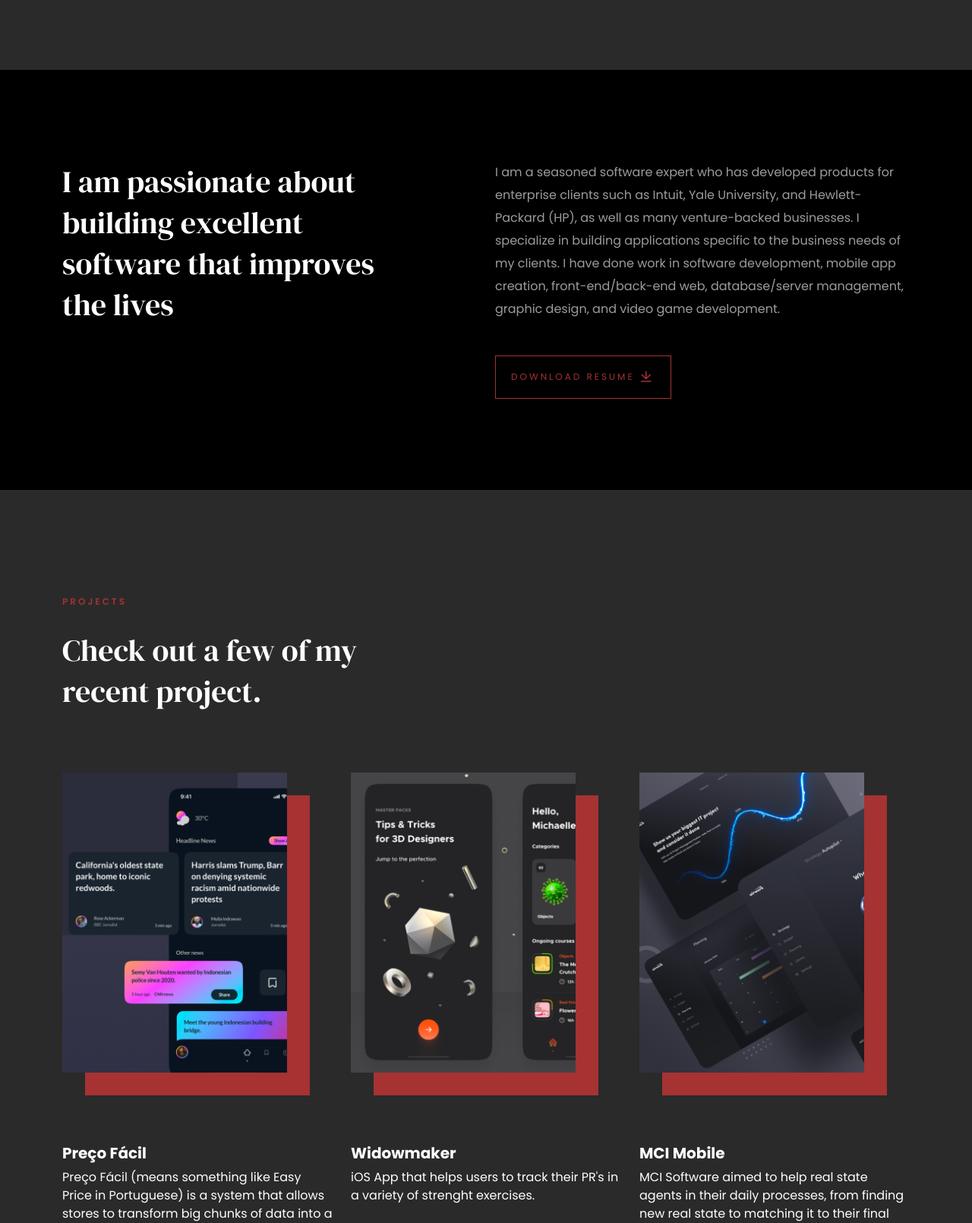
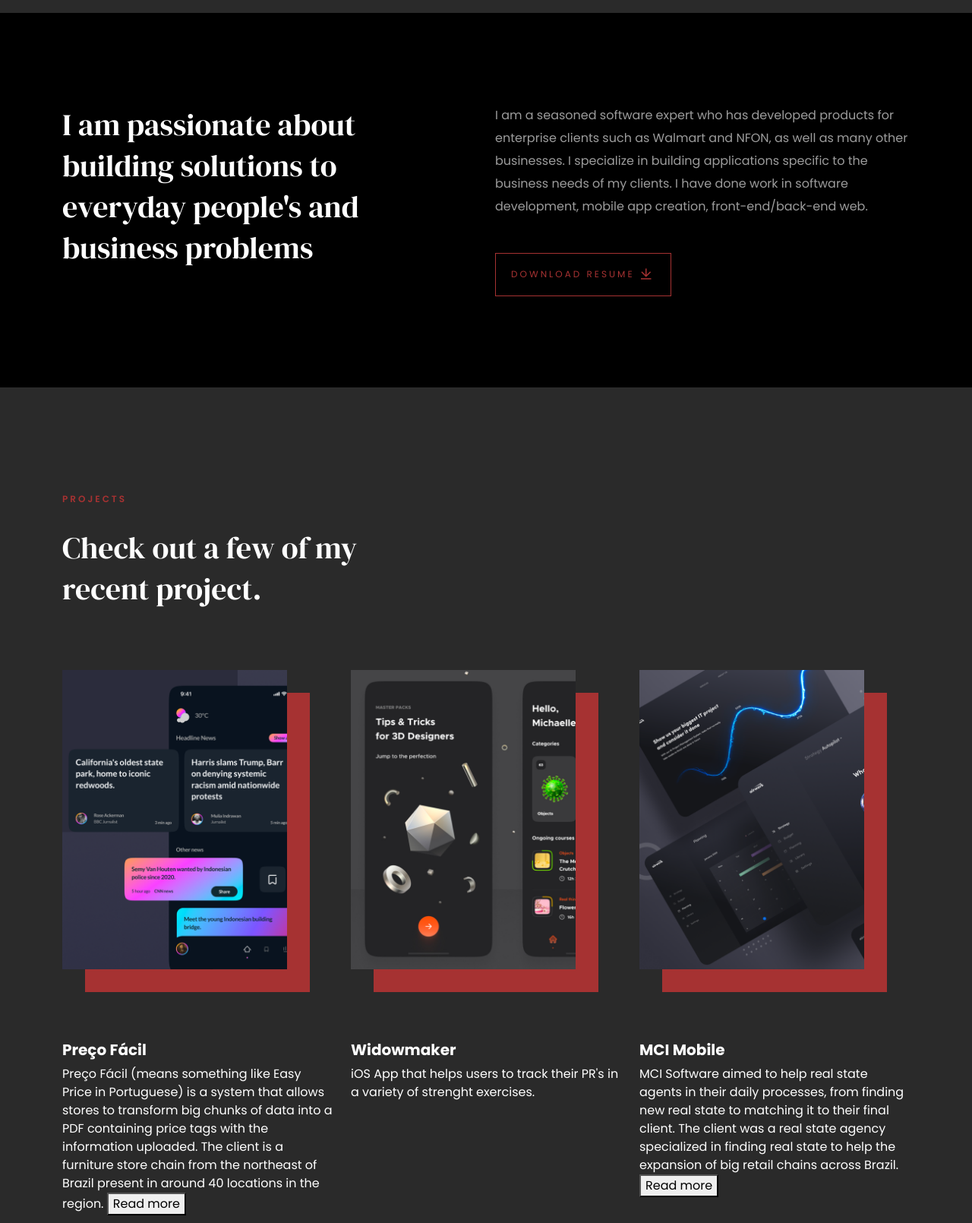
Before and after one commit to rbrenor2/intro, a plain HTML site: page index.html in a window 1280 px wide. Shown: the part 620-2230 px from the top of the page at 76% size. Drawn offline with nearby package versions, Linux system fonts and the light colour scheme.

Commit message:
Addin read more func to projects

```diff
--- a/assets/css/main.css
+++ b/assets/css/main.css
@@ -173,10 +173,10 @@ img {
   justify-content: center;
   align-items: center;
   font-size: 1.25rem;
-  color: #2a2a2a;
+  color: white;
 }
 .ds-social li:hover a {
-  background-color: #a63232;
+  background-color: white;
   color: #000;
 }
 
@@ -185,7 +185,7 @@ img {
   position: relative;
 }
 .ds-banner figure figcaption {
-  color: #fff;
+  color: black;
   font-size: 1.875rem;
   position: absolute;
   bottom: 0;
@@ -493,3 +493,13 @@ img {
     margin-right: 1.875rem;
   }
 }
+
+#read-more-1,
+#read-more-2,
+#read-more-3 {
+  display: none;
+}
+
+.ds-projects-loop {
+  margin-bottom: 20px;
+}
--- a/assets/js/main.js
+++ b/assets/js/main.js
@@ -1,15 +1,28 @@
-jQuery(document).ready(function($) {
-
-   if ($('.ds-testimonials-section').length) {
-		$('.ds-testimonials-slider').slick({
+jQuery(document).ready(function ($) {
+  if ($(".ds-testimonials-section").length) {
+    $(".ds-testimonials-slider").slick({
       infinite: true,
       arrows: true,
       autoplay: true,
       autoplaySpeed: 4000,
-		  	prevArrow:"<button type='button' class='slick-prev slick-arrow'><i class='ri-arrow-left-line'></i></button>",
-		  	nextArrow:"<button type='button' class='slick-next slick-arrow'><i class='ri-arrow-right-line'></i></button>"
+      prevArrow:
+        "<button type='button' class='slick-prev slick-arrow'><i class='ri-arrow-left-line'></i></button>",
+      nextArrow:
+        "<button type='button' class='slick-next slick-arrow'><i class='ri-arrow-right-line'></i></button>",
     });
   }
+});
 
-
-});
+function expand(expandable, button) {
+  console.log(expandable);
+  var moreText = document.getElementById(expandable);
+  var btnText = document.getElementById(button);
+  console.log(moreText);
+  if (moreText.style.display === "none") {
+    btnText.innerHTML = "Read less";
+    moreText.style.display = "inline";
+  } else {
+    btnText.innerHTML = "Read more";
+    moreText.style.display = "none";
+  }
+}
--- a/index.html
+++ b/index.html
@@ -33,14 +33,14 @@
     />
     <!-- Main CSS -->
     <link href="assets/css/main.css" rel="stylesheet" />
-    <title>brenor2 - Software Developer</title>
+    <title>Breno Rios - Software Developer</title>
   </head>
   <body>
     <!-- header -->
     <header class="ds-header">
       <div class="container">
         <div class="ds-logo">
-          <a href="index.html">brenor2</a>
+          <a href="index.html">Breno Rios</a>
         </div>
       </div>
     </header>
@@ -53,8 +53,10 @@
             class="col-12 col-sm-12 col-md-6 col-lg-7 col-xl-7 col-xxl-7 ds-banner-left"
           >
             <h1 class="ds-banner-hed">
-              I’m a soft­ware devel­op­er based in Lisbon, Portugal.
+              Hello, <br />
+              I'm Breno Rios
             </h1>
+            <h2>and I’m a soft­ware devel­op­er based in Lisbon, Portugal.</h2>
             <ul class="ds-social">
               <li>
                 <a href="https://www.instagram.com/brenor2/" target="_blanck"
@@ -81,7 +83,7 @@
                 src="assets/images/banner-image.png"
                 class="ds-image-shadow"
               />
-              <figcaption>Breno Rios</figcaption>
+              <!-- <figcaption>Breno Rios</figcaption> -->
             </figure>
           </div>
         </div>
@@ -94,19 +96,17 @@
         <div class="row">
           <div class="col-12 col-sm-12 col-md-6 col-lg-6 col-xl-6 col-xxl-6">
             <h2>
-              I am passionate about building excellent software that improves
-              the lives
+              I am passionate about building solutions to everyday people's and
+              business problems
             </h2>
           </div>
           <div class="col-12 col-sm-12 col-md-6 col-lg-6 col-xl-6 col-xxl-6">
             <p>
               I am a seasoned software expert who has developed products for
-              enterprise clients such as Intuit, Yale University, and
-              Hewlett-Packard (HP), as well as many venture-backed businesses. I
-              specialize in building applications specific to the business needs
-              of my clients. I have done work in software development, mobile
-              app creation, front-end/back-end web, database/server management,
-              graphic design, and video game development.
+              enterprise clients such as Walmart and NFON, as well as many other
+              businesses. I specialize in building applications specific to the
+              business needs of my clients. I have done work in software
+              development, mobile app creation, front-end/back-end web.
             </p>
             <a href="#" class="ds-download-button"
               >Download Resume <i class="ri-download-line"></i
@@ -139,19 +139,25 @@
                 system that allows stores to transform big chunks of data into a
                 PDF containing price tags with the information uploaded. The
                 client is a furniture store chain from the northeast of Brazil
-                present in around 40 locations in the region. They needed a way
-                to create their price tags layout files so each store could
-                print the right prices and information about the products.
-                Before Preço Fácil they used to send Excel sheets to each store
-                via email and an employee should use it to print the layout.
-                This process led them to be prone to government fines up to R$
-                50.000 (around U$ 10.000) because they had to always ensure that
-                the data was synced between all the stores and also that there
-                were no changes made in the sheet by someone in the store. The
-                system is still evolving and the plan is to transform other
-                manual processes regarding pricing into new features inside the
-                app. Here is a project's walktrough video.</span
-              >
+                present in around 40 locations in the region.
+                <span id="read-more-1">
+                  They needed a way to create their price tags layout files so
+                  each store could print the right prices and information about
+                  the products. Before Preço Fácil they used to send Excel
+                  sheets to each store via email and an employee should use it
+                  to print the layout. This process led them to be prone to
+                  government fines up to R$ 50.000 (around U$ 10.000) because
+                  they had to always ensure that the data was synced between all
+                  the stores and also that there were no changes made in the
+                  sheet by someone in the store. The system is still evolving
+                  and the plan is to transform other manual processes regarding
+                  pricing into new features inside the app. Here is a project's
+                  walktrough video.
+                </span>
+                <button onclick="expand('read-more-1', 'myBtn-1')" id="myBtn-1">
+                  Read more
+                </button>
+              </span>
             </section>
           </div>
           <div
@@ -193,18 +199,25 @@
                 processes, from finding new real state to matching it to their
                 final client. The client was a real state agency specialized in
                 finding real state to help the expansion of big retail chains
-                across Brazil. They helped in the expansion of big brands like
-                Lojas Americanas, Magazine Luiza, Casas Bahia among others. The
-                agent’s job started when a client wanted to expand to a region,
-                so they would travel there to find good real state candidates to
-                be approved by the expansion team of the brand. Before MCI
-                Software all of this processes were done manually. They also
-                didn’t have a central place to store data like real state
-                photos, landlords contacts, demographics information and so on.
-                MCI Software aimed to transform this process with an Progressive
-                Web App (PWA) built with Ionic + Angular + Firebase that would
-                allow the agents to search, add and track the progress of a deal
-                with their clients. Project's walktrough video coming soon.
+                across Brazil.
+                <span id="read-more-2">
+                  They helped in the expansion of big brands like Lojas
+                  Americanas, Magazine Luiza, Casas Bahia among others. The
+                  agent’s job started when a client wanted to expand to a
+                  region, so they would travel there to find good real state
+                  candidates to be approved by the expansion team of the brand.
+                  Before MCI Software all of this processes were done manually.
+                  They also didn’t have a central place to store data like real
+                  state photos, landlords contacts, demographics information and
+                  so on. MCI Software aimed to transform this process with an
+                  Progressive Web App (PWA) built with Ionic + Angular +
+                  Firebase that would allow the agents to search, add and track
+                  the progress of a deal with their clients. Project's
+                  walktrough video coming soon.
+                </span>
+                <button onclick="expand('read-more-2','myBtn-2')" id="myBtn-2">
+                  Read more
+                </button>
               </span>
             </section>
           </div>
@@ -226,12 +239,17 @@
                 >A web crawler to gather data from products announced in Olx
                 Brasil. Some products have a very strong second hand market,
                 with lots of people making money trough good opportunities found
-                in these craiglist-style websites. The product I chose to start
-                gathering data was the iPhone. The idea is to extract insights
-                from this data and provide them to professionals specialized in
-                selling these second hand devices. Project's walktrough video
-                coming soon.</span
-              >
+                in these craiglist-style websites.
+                <span id="read-more-3">
+                  The product I chose to start gathering data was the iPhone.
+                  The idea is to extract insights from this data and provide
+                  them to professionals specialized in selling these second hand
+                  devices. Project's walktrough video coming soon.
+                </span>
+                <button onclick="expand('read-more-3','myBtn-3' )" id="myBtn-3">
+                  Read more
+                </button>
+              </span>
             </section>
           </div>
         </div>
```
Lines whose indentation alone changed are shown as unchanged.
